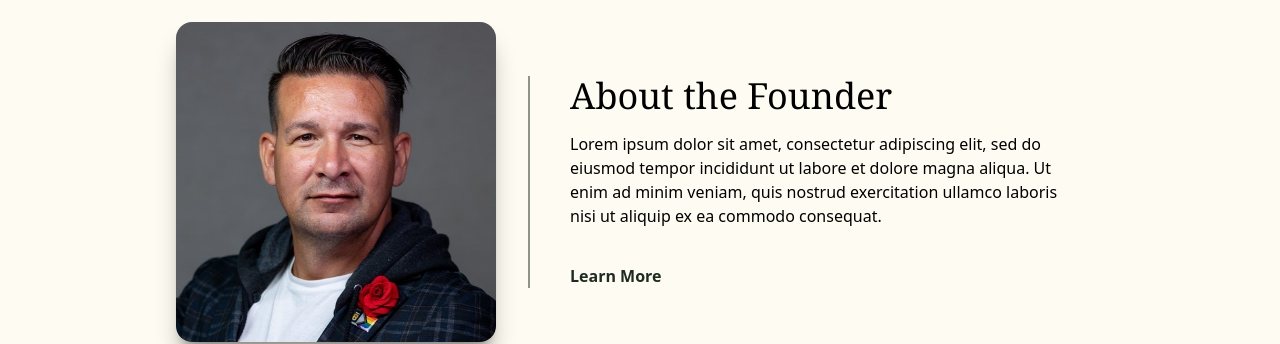
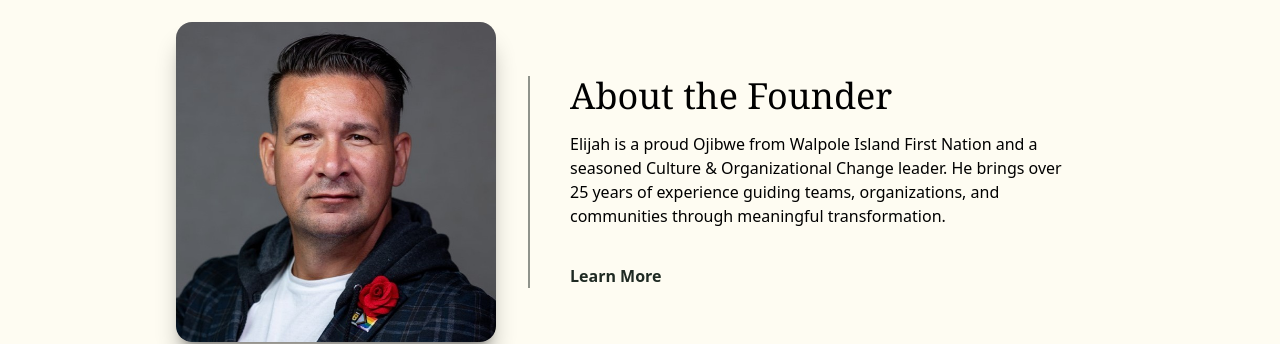
Before and after one commit to MastracciN/eli-consulting, a React (Vite) app: page / in a window 1280 px wide. Shown: the part 2000-2344 px from the top of the page. Built offline with nearby package versions, Linux system fonts and the light colour scheme.

Commit message:
updated about section description on home page

```diff
--- a/src/pages/Home.jsx
+++ b/src/pages/Home.jsx
@@ -120,8 +120,8 @@ const Home = () => {
                                 <div className='max-w-xl space-y-4 md:border-l-2 border-dg/50 md:px-10'>
                                     <h2 className='text-4xl font-serif'>About the Founder</h2>
                                     <p>
-                                        Lorem ipsum dolor sit amet, consectetur adipiscing elit, sed do eiusmod tempor incididunt ut labore et dolore magna aliqua.
-                                        Ut enim ad minim veniam, quis nostrud exercitation ullamco laboris nisi ut aliquip ex ea commodo consequat.
+                                        Elijah is a proud Ojibwe from Walpole Island First Nation and a seasoned Culture & Organizational Change leader.
+                                         He brings over 25 years of experience guiding teams, organizations, and communities through meaningful transformation.
                                     </p>
                                     <NavLink
                                         to='/about'
```
